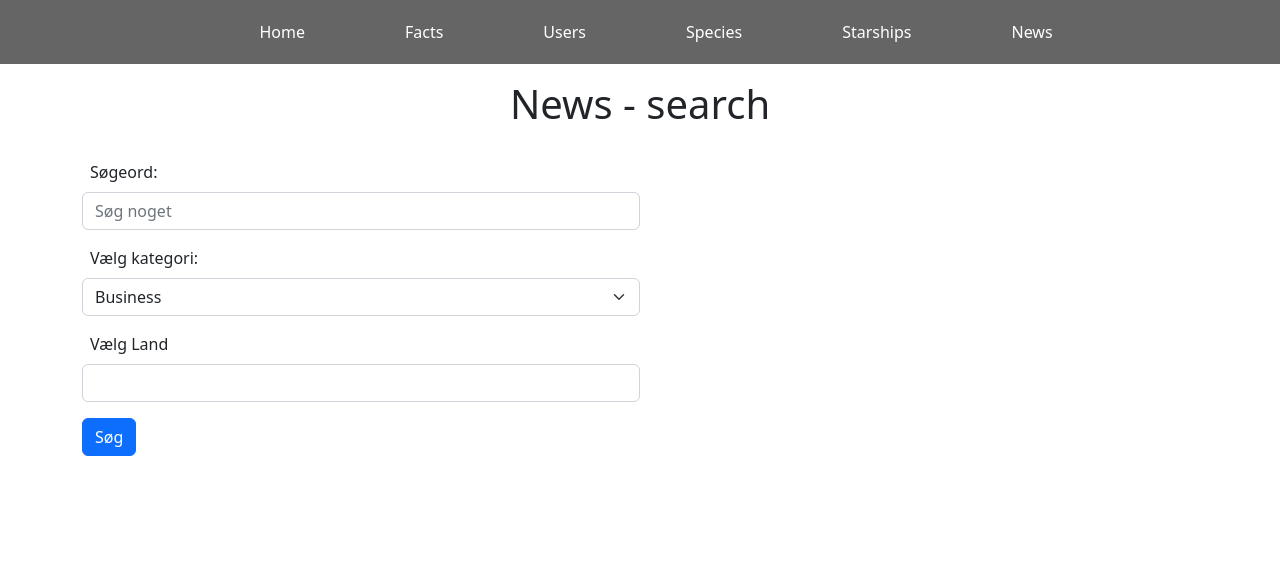
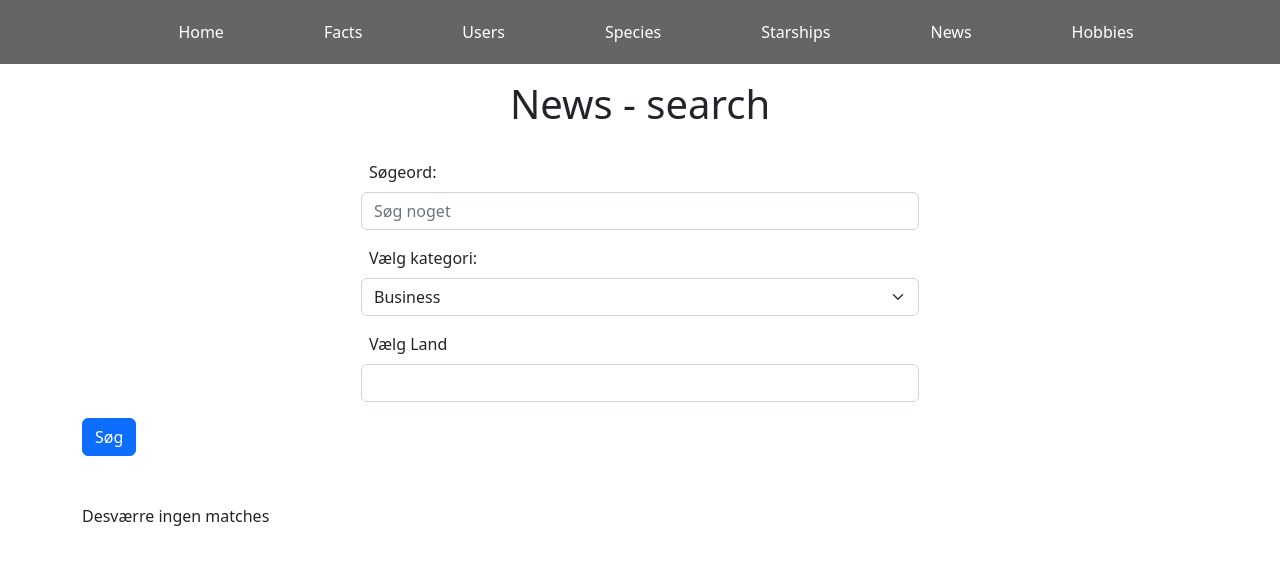
Before and after one commit to SteffenMTP/DataserviceOpgave, a React (Create React App) app: page /News in a window 1280 px wide. Shown: the top 564 px of the page. Built offline with nearby package versions, Linux system fonts and the light colour scheme.

Commit message:
version3

```diff
--- a/package.json
+++ b/package.json
@@ -8,6 +8,7 @@
     "@testing-library/user-event": "^13.5.0",
     "axios": "^1.1.3",
     "bootstrap": "^5.2.3",
+    "date-fns": "^2.29.3",
     "react": "^18.2.0",
     "react-dom": "^18.2.0",
     "react-router-dom": "^6.4.3",
--- a/src/App.jsx
+++ b/src/App.jsx
@@ -14,6 +14,7 @@ import Species from './pages/SWAPI/Species';
 import Starships from './pages/SWAPI/Starships';
 import News from './pages/NewsAPI/News';
 import NoMatch from './pages/NoMatch';
+import Hobbies from './pages/RapidAPI/Hobbies';
 
 import Navbar from './Layout/Navbar';
 import Header from './Layout/Header';
@@ -34,6 +35,7 @@ function App() {
           <Route path="/Species" element={<Species/>}/>
           <Route path="/Starships" element={<Starships/>}/>
           <Route path="/News" element={<News/>}/>
+          <Route path="/Hobby" element={<Hobbies/>}/>
 
           <Route path="*" element={<NoMatch/>}/>
 
--- a/src/Layout/Navbar.jsx
+++ b/src/Layout/Navbar.jsx
@@ -50,6 +50,7 @@ const Navbar = () => {
                     <li><Link to = "/Species">Species</Link></li>
                     <li><Link to = "/Starships">Starships</Link></li>
                     <li><Link to = "/News">News</Link></li>
+                    <li><Link to = "/Hobby">Hobbies</Link></li>
                 </ul>
             </nav>
 
--- a/src/hooks/useGetData.jsx
+++ b/src/hooks/useGetData.jsx
@@ -12,12 +12,12 @@ const useGetData = () => {
     const [error, setError] = useState(false);
     const [loading, setLoading] = useState(false);
 
-    const getData = (url) => {
+    const getData = (url, headers = null, params = null) => {
 
         setLoading(true)
         // setData() Hvis der ønskes at fx starship siden under loading tømmes fra data
 
-        axios.get(url)
+        axios.get(url, { headers: headers, params: params })
             .then(res => {
                 console.log(res.data)
                 setData(res.data)
--- a/src/pages/NewsAPI/News.jsx
+++ b/src/pages/NewsAPI/News.jsx
@@ -5,6 +5,7 @@ import Loader from "../../components/Loader"
 
 //Import eget hook - som laver request til API
 import useGetData from "../../hooks/useGetData";
+import NewsCard from "../../components/NewsCard";
 
 const News = () => {
     //Request Hook
@@ -33,7 +34,7 @@ const News = () => {
 
     //Gør det for bedre at kunne ændre URL én gang istedet for adskillige gange
     const callAPI = () => {
-        getData("https://newsapi.org/v2/top-headlines?country="+ country +"&category=" + category + "&q=" + search + "&apiKey=028817360d294300ad184fc73e045041")
+        getData("https://newsapi.org/v2/top-headlines?country=" + country + "&category=" + category + "&q=" + search + "&apiKey=028817360d294300ad184fc73e045041")
     }
 
 
@@ -50,13 +51,13 @@ const News = () => {
 
                 {/*SØGNING - SØGEORD */}
                 <form onSubmit={handleSubmit}>
-                    <div className="col-6 mb-3 mt-3">
+                    <div className="col-6 mb-3 mt-3 mx-auto">
                         <label className="mx-2 form-label" htmlFor="SearchWord">Søgeord: </label>
                         <input type="text" id="SearchWord" defaultValue={search} onInput={e => setSearch(e.target.value)} className="form-control" placeholder="Søg noget" />
                     </div>
 
                     {/*KATEGORI - vælg kategori*/}
-                    <div className="col-6 mb-3 mt-3" >
+                    <div className="col-6 mb-3 mt-3 mx-auto" >
                         <label className="mx-2 form-label" htmlFor="SelectCate">Vælg kategori: </label>
                         <select id="SelectCate" defaultValue={category} onChange={e => setCategory(e.target.value)} className="form-select">
                             <option>Business</option>
@@ -69,7 +70,7 @@ const News = () => {
                     </div>
 
                     {/*Country - Vælg et land*/}
-                    <div className="col-6 mb-3 mt-3">
+                    <div className="col-6 mb-3 mt-3 mx-auto">
                         <label className="mx-2 form-label" htmlFor="countryList">Vælg Land</label>
                         <input list="countryList" defaultValue={country} onInput={e => setCountry(e.target.value)} className="form-control" />
                         <datalist id="countryList">
@@ -138,40 +139,53 @@ const News = () => {
             </div>
 
 
-            <div className='row'>
+            <div className='mt-3'>
+
+                <div>
+                    {
+                        //Tuneri expression:
+                        // data ?
+                        // (data.articles.lenght ? <p>Antal Match: {data.totalResults}</p> : <p>Desværre ingen matches</p> )
+                        // : null
+
+                        //Hvis der er data og de har en length - vis antal match - og ellers "ingen match"
+                        data?.articles.length ? <p>Antal Match: {data.totalResults}</p> : <p>Desværre ingen matches</p>
+
+                    }
+                </div>
 
                 <div className="row row-cols-1 row-cols-md-3 g-3">
 
                     {
-                        data ?
-                        (data.articles.lenght ? <p>Antal Match: {data.totalResults}</p> : <p>Desværre ingen matches</p> )
-                        : null
-                    }
-
-                    {
                         data && data.articles.map((a, i) =>
 
-                            <div className="col" key={"news" + i}>
+                            <NewsCard newsEvent={a} key={"news" + i} />
 
-                                <div className="card h-100">
 
-                                    <img src={a.urlToImage} alt={a.title} className="card-img-top" />
+                            //Alt dette er nu ikke længere nødvendigt og kan sletes.... tjek Components NewsCard
 
-                                    <div className="card-body">
+                            // <div className="col" key={"news" + i}>
 
-                                        <div className="title">
-                                            <h4>{a.title}</h4>
-                                        </div>
+                            //     <div className="card h-100">
 
-                                        <div className="card-text">
-                                            <p>{a.description}</p>
-                                            <p><a href={a.url} target="_blank">Læs Mere</a></p>
-                                        </div>
+                            //         <img src={a.urlToImage} alt={a.title} className="card-img-top" />
 
-                                    </div>
+                            //         <div className="card-body">
 
-                                </div>
-                            </div>
+                            //             <div className="title">
+                            //                 <h4>{a.title}</h4>
+                            //                 <p><small className="text-muted">{a.publishedAt}</small></p>
+                            //             </div>
+
+                            //             <div className="card-text">
+                            //                 <p>{a.description}</p>
+                            //                 <p><a href={a.url} target="_blank">Læs Mere</a></p>
+                            //             </div>
+
+                            //         </div>
+
+                            //     </div>
+                            // </div>
                         )
                     }
 
```
Also changed, not shown: 1 other file (tests, documents, lock files or other folders).
